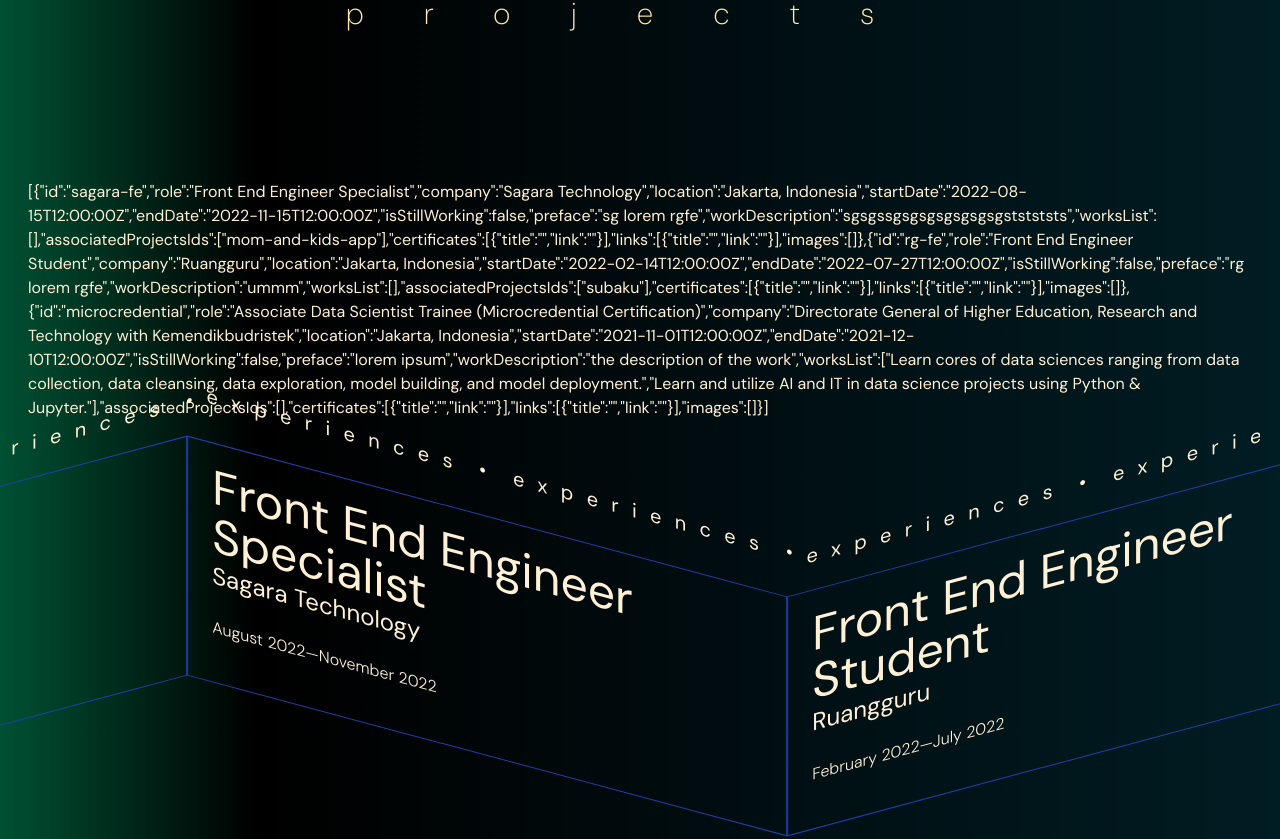
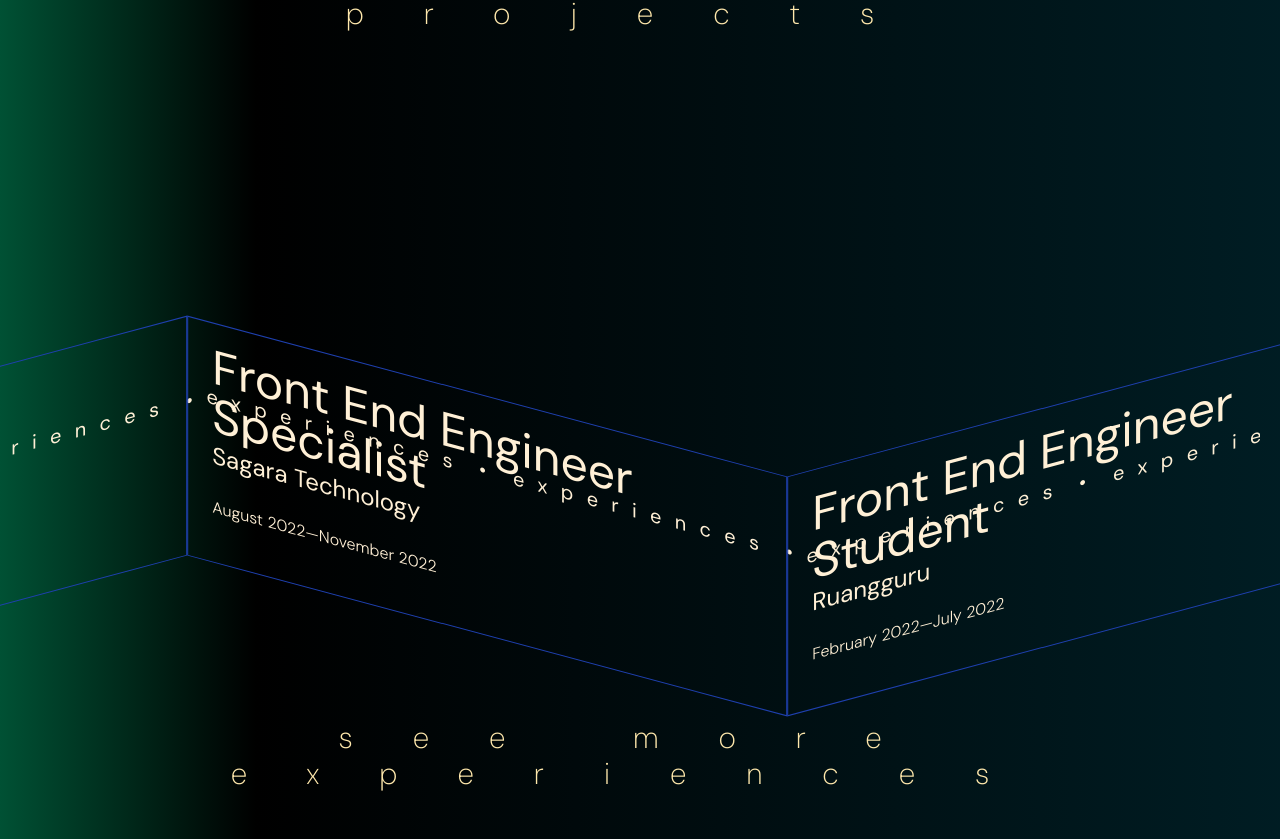
Before and after one commit to anindyoo/portfolio, a React (Create React App) app: page / in a window 1280 px wide. Shown: the part 3078-3917 px from the top of the page. Built offline with nearby package versions, Linux system fonts and the light colour scheme.

Commit message:
refactor: remove unused code.

```diff
--- a/src/components/ExperiencesComp/ExperiencesMarquee.jsx
+++ b/src/components/ExperiencesComp/ExperiencesMarquee.jsx
@@ -73,7 +73,6 @@ const ExperiencesMarquee = (props) => {
       relative
       h-screen"
     >
-      {JSON.stringify(experiences)}
       <div className="
       EXPERIENCES-TITLE-ABS-WRAPPER
       absolute
```
